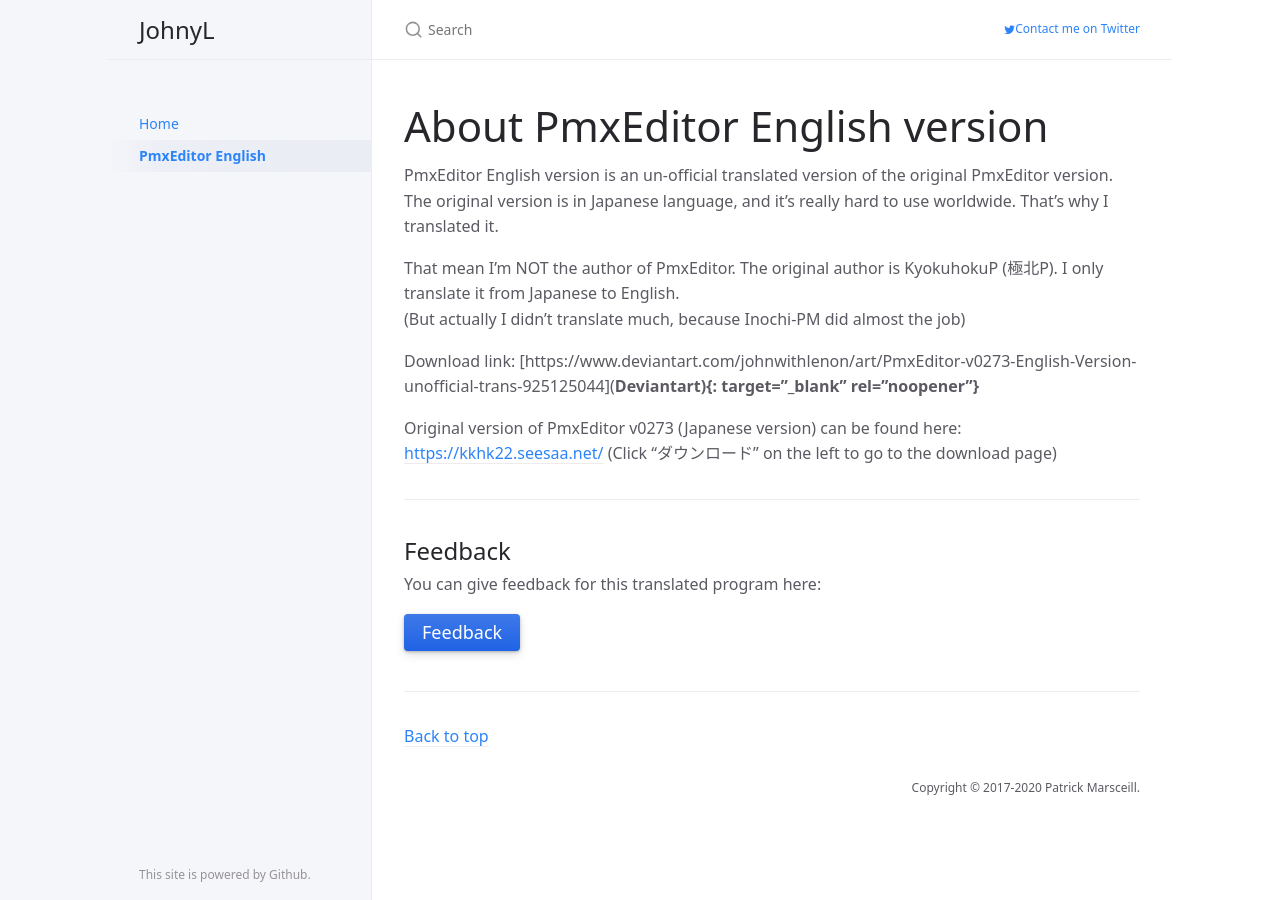
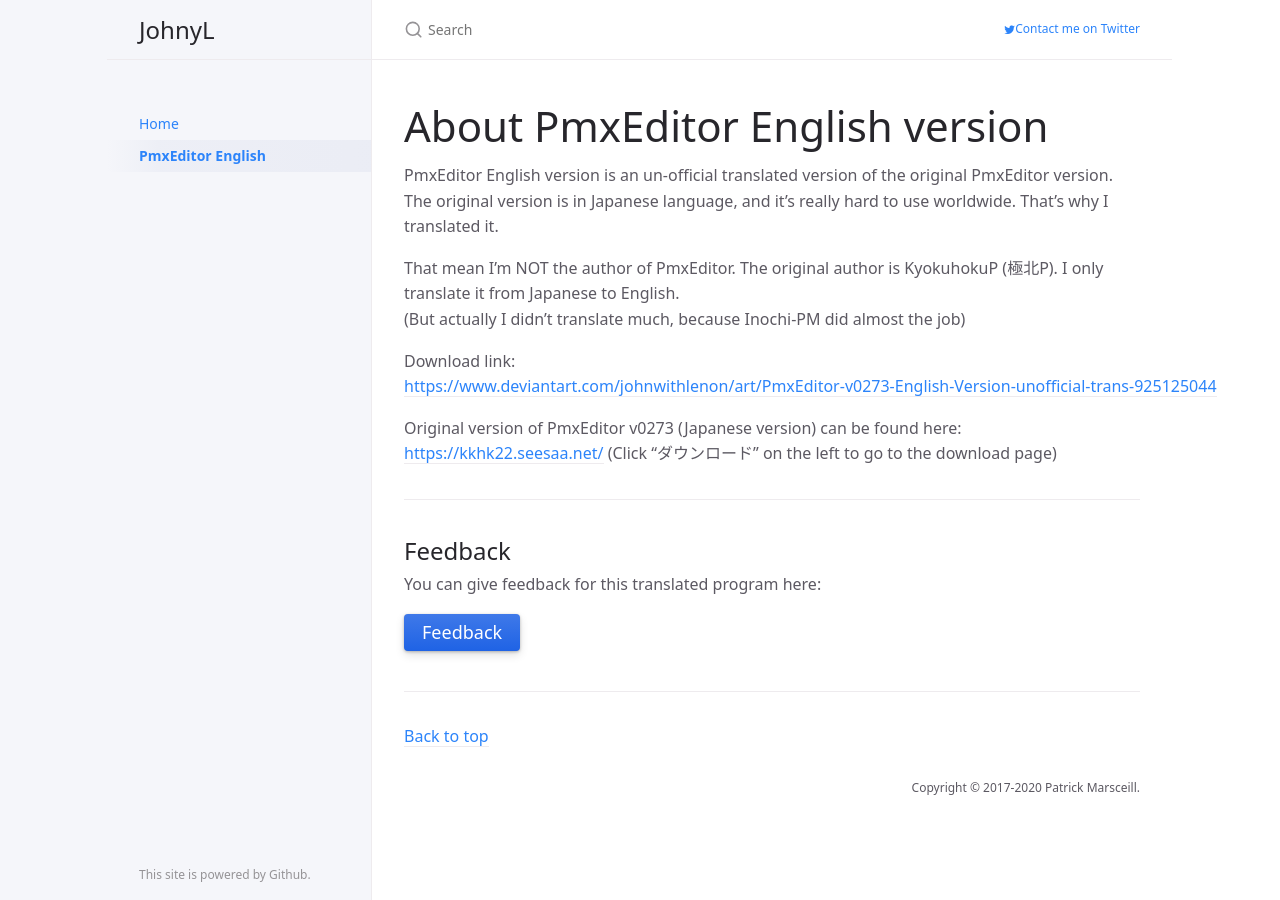
Before and after one commit to johnwithlenon/johnwithlenon.github.io, a Jekyll site: the page built from pmxe.md, in a window 1280 px wide. Built offline with Jekyll 4.4.1, drawn with Linux system fonts in a browser that asks for light colours.

Commit message:
Update pmxe.md

```diff
--- a/pmxe.md
+++ b/pmxe.md
@@ -13,7 +13,7 @@
 That mean I'm NOT the author of PmxEditor. The original author is KyokuhokuP (極北P). I only translate it from Japanese to English.<br />
 (But actually I didn't translate much, because Inochi-PM did almost the job)
 
-Download link: [https://www.deviantart.com/johnwithlenon/art/PmxEditor-v0273-English-Version-unofficial-trans-925125044](<b>Deviantart<b/>){: target="_blank" rel="noopener"}
+Download link: [https://www.deviantart.com/johnwithlenon/art/PmxEditor-v0273-English-Version-unofficial-trans-925125044](Deviantart){: target="_blank" rel="noopener"}
 
 Original version of PmxEditor v0273 (Japanese version) can be found here:<br />
 [https://kkhk22.seesaa.net/](https://kkhk22.seesaa.net/){: target="_blank" rel="noopener"}
```
